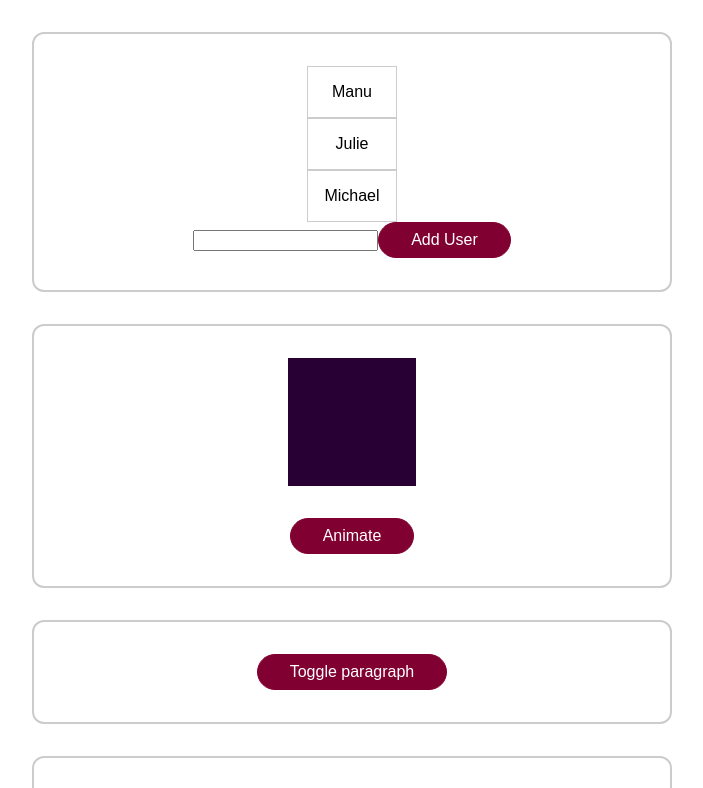
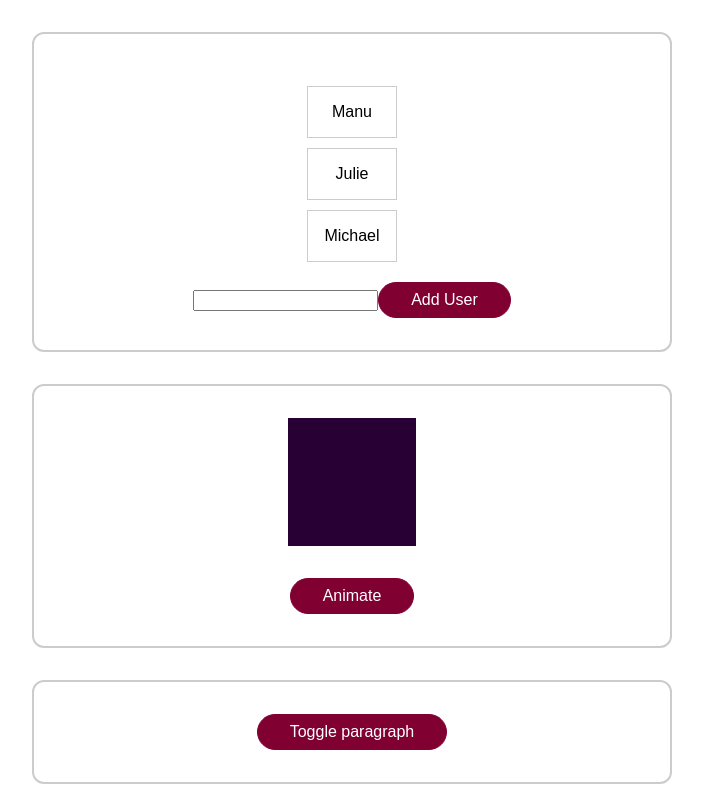
Before and after one commit to Asya404/vue-animations, a Vue app: page / in a window 1280 px wide. Shown: the top 788 px of the page, without its empty margins (288-991 px from the left). Built offline with nearby package versions, Linux system fonts and the light colour scheme.

Commit message:
feat: add remove and add functionality

```diff
--- a/src/components/ListData.vue
+++ b/src/components/ListData.vue
@@ -1,10 +1,12 @@
 <template>
   <ul>
-    <li v-for="user in users" :key="user">{{ user }}</li>
+    <li v-for="user in users" :key="user" @click="removeUser(user)">
+      {{ user }}
+    </li>
   </ul>
   <div>
-    <input type="text" />
-    <button>Add User</button>
+    <input type="text" ref="userNameInput" />
+    <button @click="addUser">Add User</button>
   </div>
 </template>
 
@@ -15,18 +17,27 @@
       users: ['Manu', 'Julie', 'Michael'],
     };
   },
+  methods: {
+    addUser() {
+      this.users.unshift(this.$refs.userNameInput.value);
+    },
+    removeUser(user) {
+      this.users = this.users.filter((usr) => usr !== user);
+    },
+  },
 };
 </script>
 
 <style scoped>
 ul {
   list-style: none;
-  margin: 0;
+  margin: 10px 0;
   padding: 0;
 }
 li {
   border: 1px solid #ccc;
   padding: 1rem;
+  margin: 10px 0;
   text-align: center;
 }
 </style>
```
